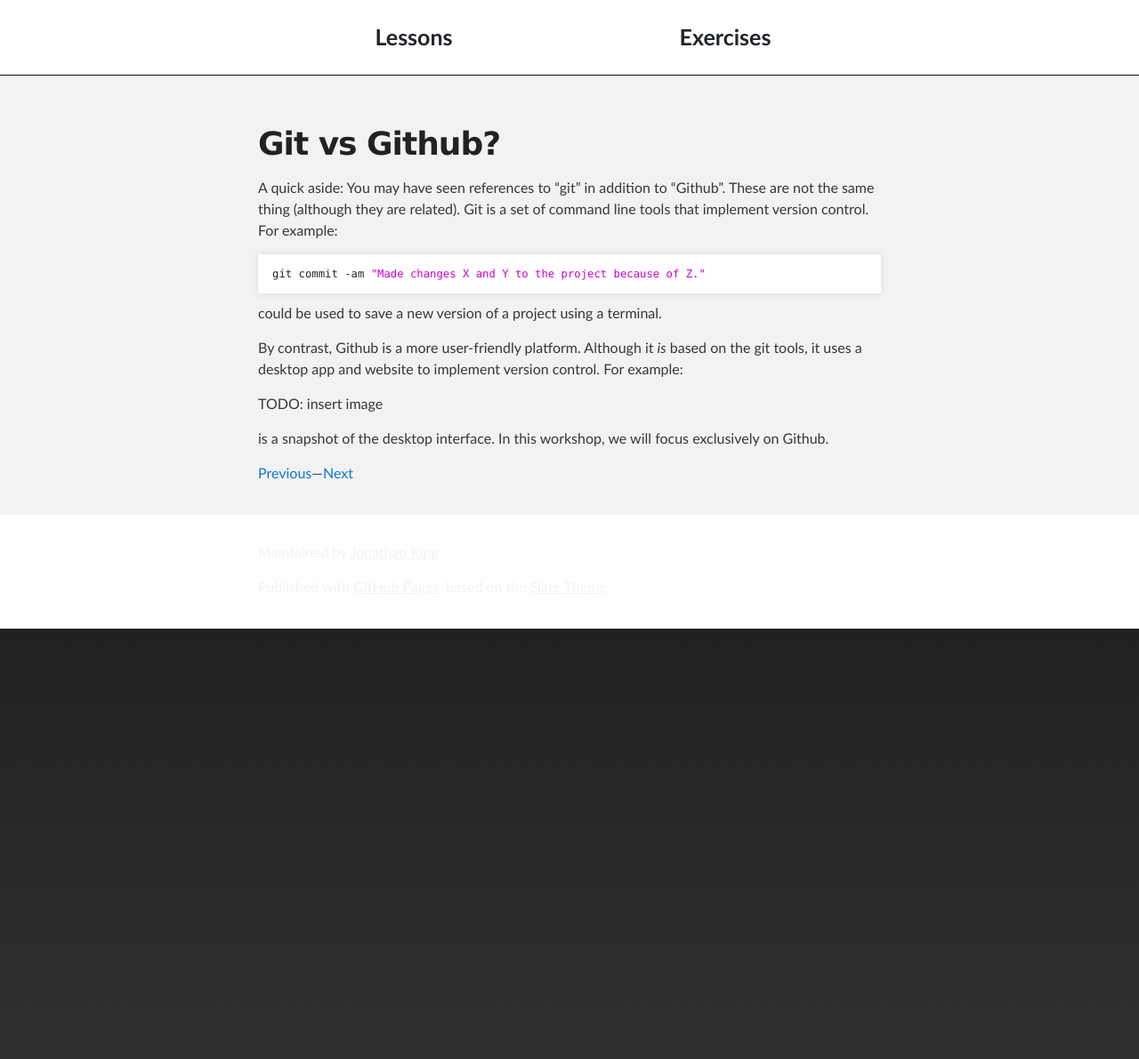
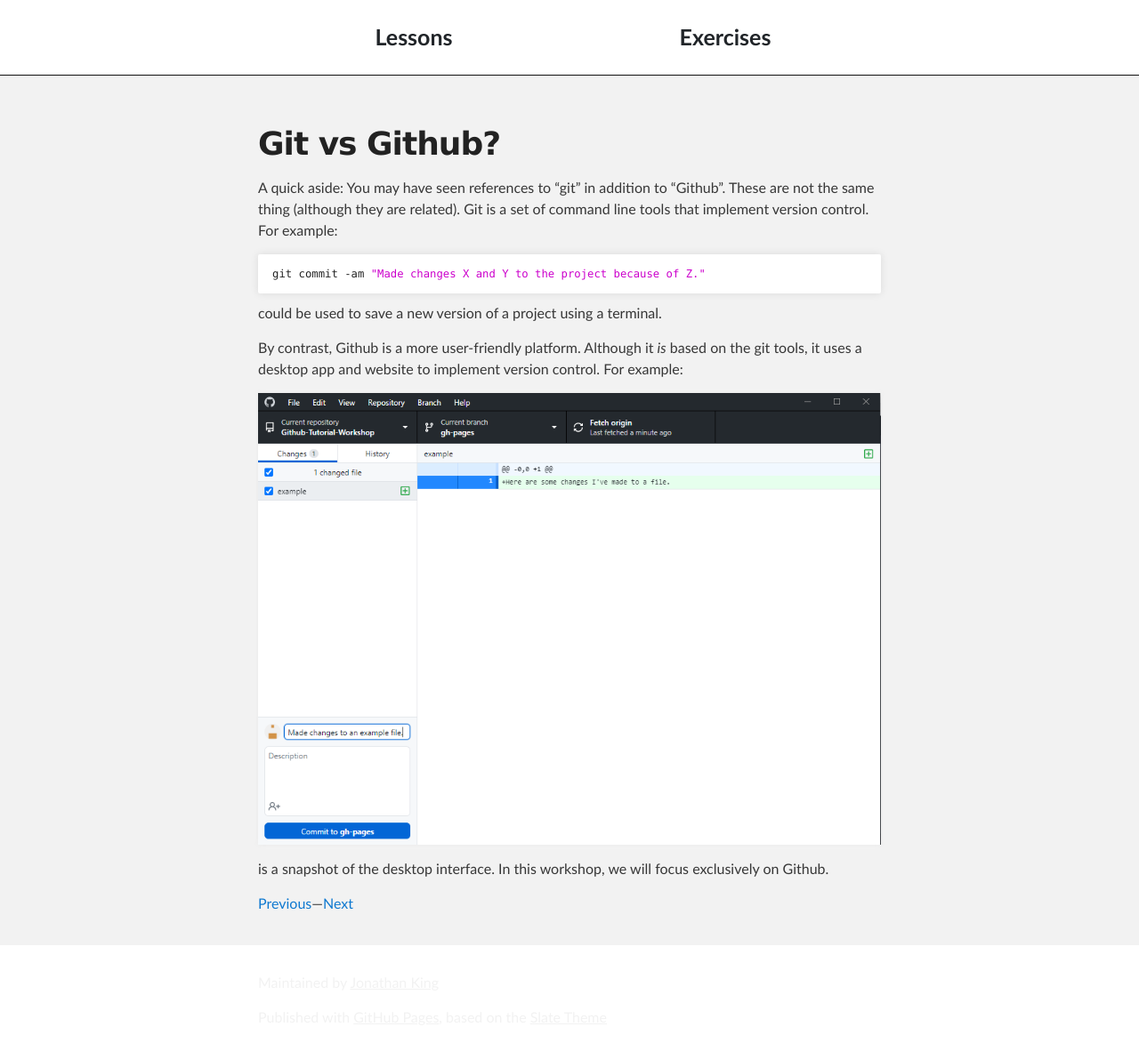
Before and after one commit to JonKing93/Github-Tutorial-Workshop, a Jekyll site: the page built from workshop/git-vs-github.md, in a window 1280 px wide. Shown: the whole page at 89% size. Built offline with Jekyll 4.4.1, drawn with Linux system fonts in a browser that asks for light colours; before the commit the page ends 900 px from its top, so only the background shows below that.

Commit message:
Add snapshot of desktop

```diff
--- a/workshop/git-vs-github.md
+++ b/workshop/git-vs-github.md
@@ -14,7 +14,7 @@ could be used to save a new version of a project using a terminal.
 
 By contrast, Github is a more user-friendly platform. Although it *is* based on the git tools, it uses a desktop app and website to implement version control. For example:
 
-TODO: insert image
+<img src="..\assets\images\desktop-example.png" alt="A snapshot of Github Desktop." style="width:100%;display:block">
 
 is a snapshot of the desktop interface. In this workshop, we will focus exclusively on Github.
 
```
Also changed, not shown: assets/images/desktop-example.png (added), 1 other file.
